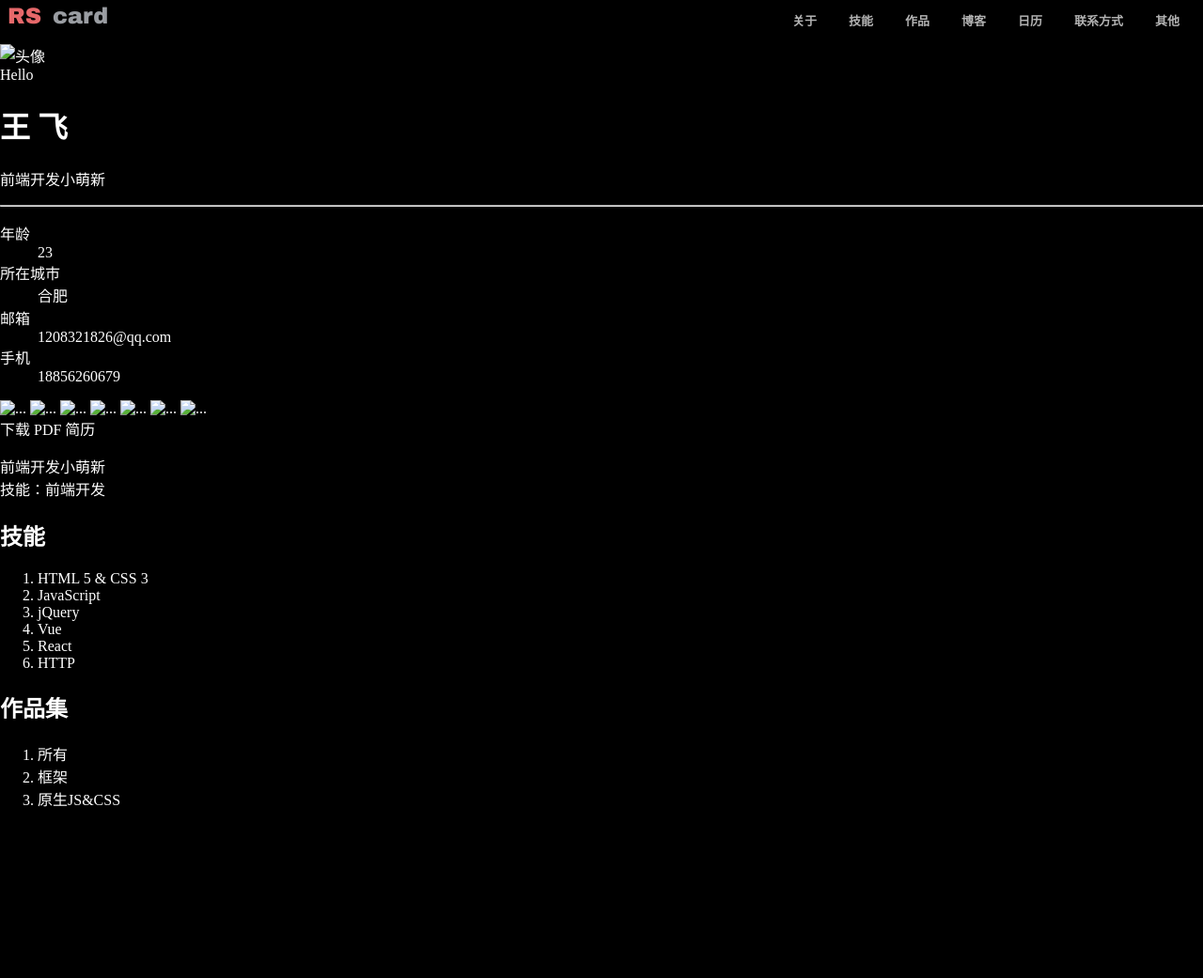
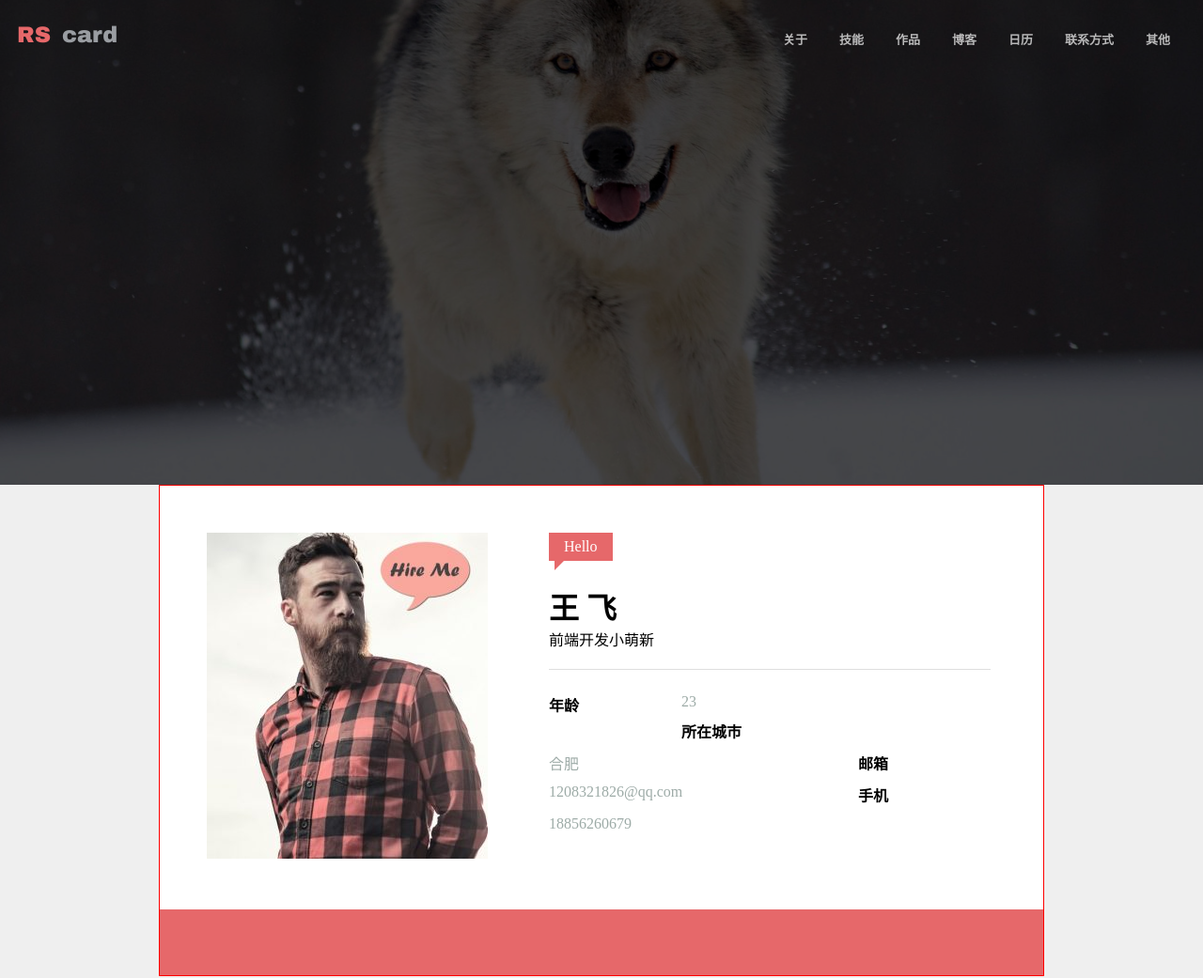
Before and after one commit to jirenguwangfei/blog1, a plain HTML site: page index2.html in a window 1280 px wide. Shown: the part 4-1045 px from the top of the page at 94% size. Before the commit the page ends 882 px from the top, so only its background shows below. Drawn offline with Linux system fonts and the light colour scheme.

Commit message:
第一次做简历

```diff
--- a/a.css
+++ b/a.css
@@ -1,11 +1,18 @@
 body{
-    background: black;
-    color: white;
+    background: #EFEFEF;
     margin: 0;
 }
 a{
     color: inherit;
     text-decoration: none;
+}
+*{
+    margin: 0;padding: 0;
+}
+hr {
+    height: 0;
+    border: none;
+    border-top: 1px solid #DEDEDE;
 }
 .clearfix::after{
     content: '';
@@ -14,6 +21,14 @@ a{
 }
 /*上面不要看*/
 .topNavBar {
+    padding: 20px 0 20px 0;
+    position: fixed;
+    top: 0;
+    left: 0;
+    width: 100%;
+}
+.topNavBar-inner {
+    padding: 0 10px 0 10px;
 }
 .topNavBar .logo {
     font-family: "Arial Black";
@@ -56,3 +71,95 @@ a{
 .topNavBar nav ul>li>a:hover{
     border-bottom-color: #DC6465;
 }
+.banner{
+    height: 520px;
+    background-image: url("dog.jpg");
+    background-position: center center;
+    background-size: cover;
+}
+.banner .mask {
+    height: 520px;
+    background-color: rgba(0,0,0,0.7);
+}
+.usercard {
+    border: 1px solid red;
+    max-width: 940px;
+    margin-left: auto;
+    margin-right: auto;
+    background-color: #FFFFFF;
+}
+.usercard .welcome {
+    background: #e6686a;
+    color: white;
+    display: inline-block;
+    /*  width: 70px; */
+    /*  height: 29px; */
+    /*  line-height: 29px; */
+    /*  text-align: center; */
+    padding: 4px 16px;
+    line-height: 22px;
+    position: relative;
+    margin-bottom: 10px;
+}
+.usercard .welcome .triangle {
+    display: block;
+    border: 10px solid transparent;
+    width: 0px;
+    border-left-color: #e6686a;
+    border-top-width: 0px;
+    position: absolute;
+    left: 6px;
+    top: 100%;
+}
+.usercard .picture {
+    float: left;
+}
+.usercard .text {
+    float: left;
+    margin-left: 65px;
+    width: 470px;
+}
+.usercard .text h1 {
+    margin-top: 15px;
+}
+.usercard .text hr {
+    margin: 20px 0;
+}
+.usercard .pictureAndText {
+    padding: 50px;
+}
+.usercard dl dt,
+.usercard dl dd{
+    float: left;
+    padding: 5px 0;
+}
+.usercard dl dt{
+    width: 30%;
+    font-weight: bold;
+}
+.usercard dl dd{
+    width: 70%;
+    color: #9daba7;
+}
+.usercard > footer.media {
+    background: #e6686a;
+    text-align: center;
+    padding: 15px 0;
+}
+.usercard > footer.media > a {
+    display: inline-block;
+    width: 40px;
+    line-height: 30px;
+    padding: 5px 0;
+    border-radius: 50%;
+}
+.usercard > footer.media > a:hover{
+    background: #CF5D5F;
+}
+.usercard svg {
+    width: 30px;
+    height: 30px;
+    fill: white;
+    margin: 0 6px;
+    vertical-align: top;
+}
--- a/index2.html
+++ b/index2.html
@@ -4,9 +4,19 @@
     <meta charset="UTF-8">
     <title>王飞的个人简历</title>
     <link rel="stylesheet" href="./a.css">
+    <script src="//at.alicdn.com/t/font_726587_5frruj9znb.js"></script>
+    <style type="text/css">
+        .icon {
+            width: 1em; height: 1em;
+            vertical-align: -0.15em;
+            fill: currentColor;
+            overflow: hidden;
+        }
+    </style>
 </head>
 <body>
-<div class="topNavBar clearfix">
+<div class="topNavBar">
+    <div class="topNavBar-inner" clearfix>
         <a class="logo" href="#" alt="logo" style="float: left; ">
             <span class="rs">RS</span>
             <span class="card">card</span>
@@ -23,16 +33,20 @@
             </ul>
         </nav>
     </div>
-<div class="banner" style="background-image: url(#)"></div>
+</div>
+<div class="banner">
+    <div class="mask"></div>
+</div>
 <main>
-    <div class="card">
-        <div class="pictureAndText">
+    <div class="usercard">
+        <div class="pictureAndText clearfix">
             <div class="picture">
-                <img src="" alt="头像">
+                <img src="touxiang.jpg" width="299" height="347" alt="头像">
             </div>
             <div class="text">
-                <div class="profile">
-                    <span class="welcome">Hello</span>
+                <span class="welcome">Hello
+                <span class="triangle"></span>
+                </span>
                 <h1>王 飞</h1>
                 <p>前端开发小萌新</p>
                 <hr>
@@ -48,15 +62,27 @@
                 </dl>
             </div>
         </div>
-        </div>
         <footer class="media">
-            <a href="#"><img src="#" alt="..."></a>
-            <a href="#"><img src="#" alt="..."></a>
-            <a href="#"><img src="#" alt="..."></a>
-            <a href="#"><img src="#" alt="..."></a>
-            <a href="#"><img src="#" alt="..."></a>
-            <a href="#"><img src="#" alt="..."></a>
-            <a href="#"><img src="#" alt="..."></a>
+            <a href="#">
+                <svg class="icon" aria-hidden="true">
+                    <use xlink:href="#icon-github"></use>
+                </svg>
+            </a>
+            <a href="#">
+                <svg class="icon" aria-hidden="true">
+                    <use xlink:href="#icon-weixin"></use>
+                </svg>
+            </a>
+            <a href="#">
+                <svg class="icon" aria-hidden="true">
+                    <use xlink:href="#icon-twitter"></use>
+                </svg>
+            </a>
+            <a href="#">
+                <svg class="icon" aria-hidden="true">
+                    <use xlink:href="#icon-weibo"></use>
+                </svg>
+            </a>
         </footer>
     </div>
 
```
Also changed, not shown: dog.jpg (added), touxiang.jpg (added). Lines whose indentation alone changed are shown as unchanged.
